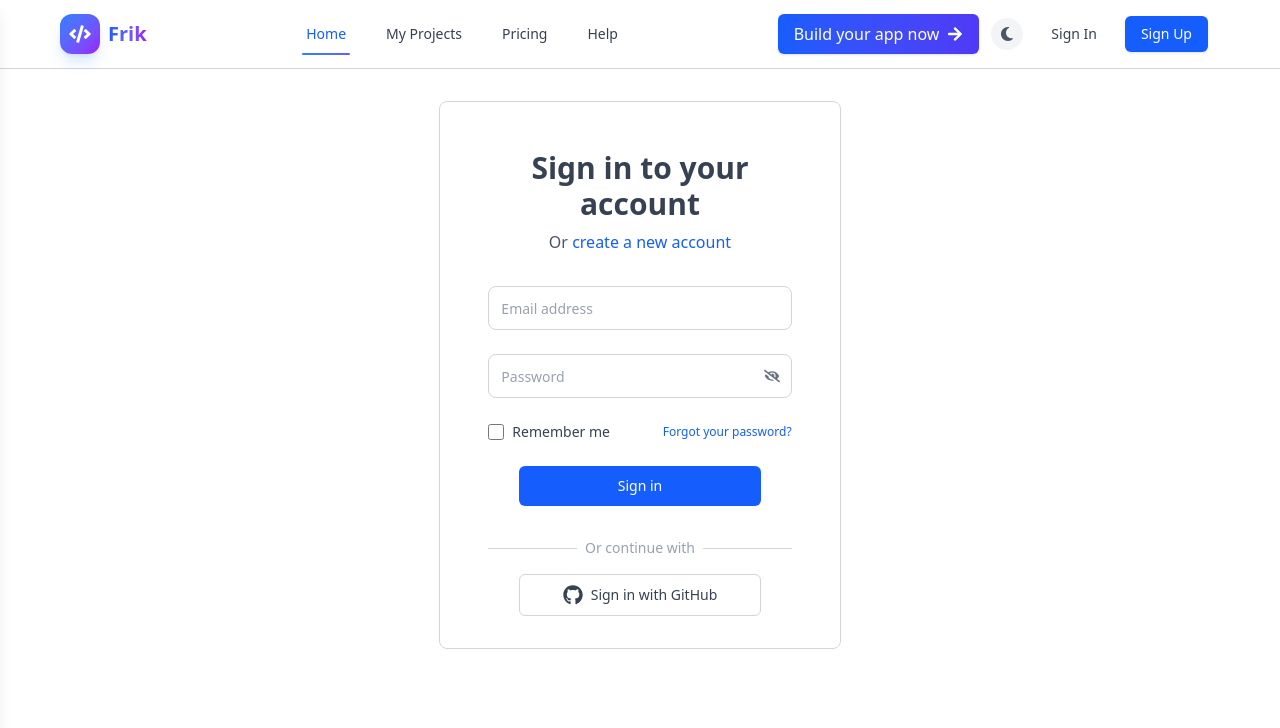
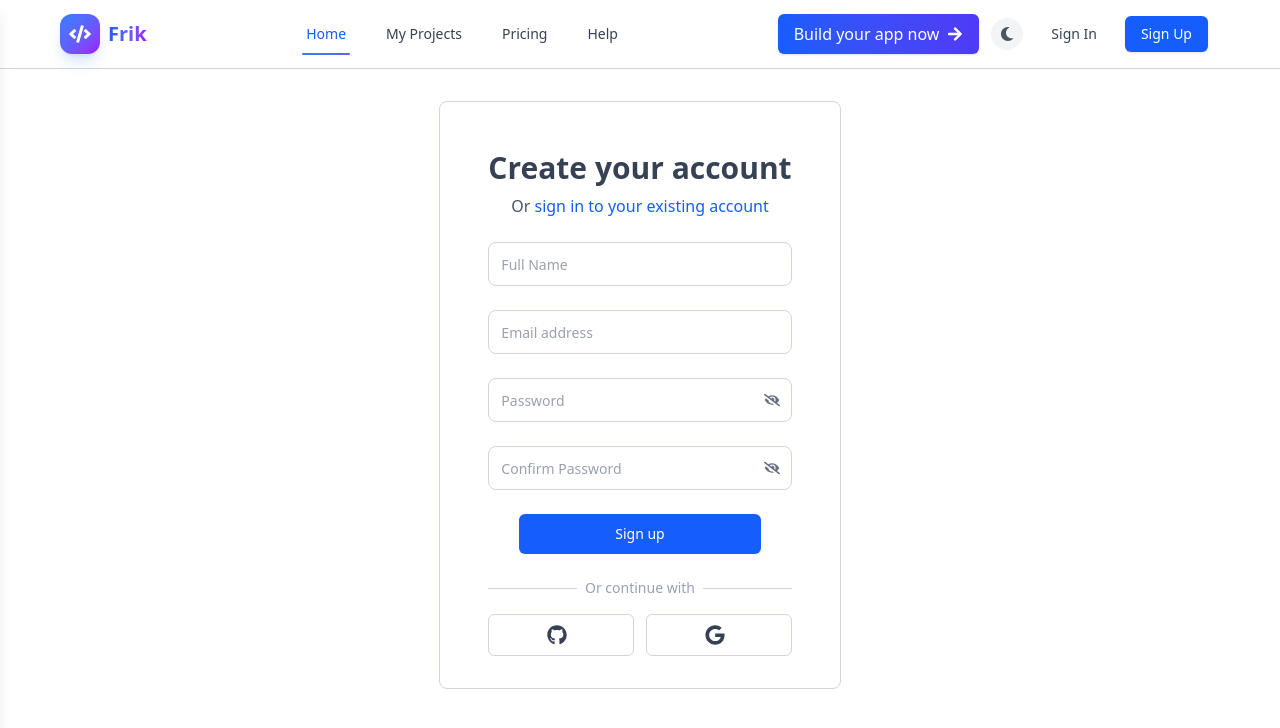
Before and after one commit to elite6108/Frik.Dev, a React (Vite) app: page / in a window 1280 px wide. Shown: the top 728 px of the page. Built offline with nearby package versions, Linux system fonts and the light colour scheme.

Commit message:
sign up page ui created

```diff
--- a/src/layouts/Layout.jsx
+++ b/src/layouts/Layout.jsx
@@ -3,6 +3,7 @@ import Navbar from '../components/Navbar/Navbar';
 import Admin from '../pages/Admin';
 import Builder from '../pages/Builder';
 import SignIn from '../pages/SignIn';
+import SignUp from '../pages/SignUp';
 
 const Layout = () => {
   return (
@@ -12,7 +13,8 @@ const Layout = () => {
         {/* <Outlet /> */}
         {/* <Admin /> */}
         {/* <Builder /> */}
-        <SignIn onSubmit={(values) => console.log(values)} isLoading={console.log("loading")} error={console.log("err")} handleGitHubSignIn={console.log("github")} />
+        {/* <SignIn onSubmit={(values) => console.log(values)} isLoading={console.log("loading")} error={console.log("err")} handleGitHubSignIn={console.log("github")} /> */}
+        <SignUp onSubmit={(values) => console.log(values)} isLoading={console.log("loading")} error={console.log("err")} handleProviderSignUp={console.log("github")} />
       </main>
     </div>
   );
--- a/src/pages/SignUp.jsx
+++ b/src/pages/SignUp.jsx
@@ -0,0 +1,170 @@
+import { useState } from "react";
+import { Formik, Form, Field, ErrorMessage } from "formik";
+import * as Yup from "yup";
+import { Link } from "react-router-dom";
+import { FaGithub, FaGoogle, FaEye, FaEyeSlash } from "react-icons/fa";
+
+const SignUpSchema = Yup.object().shape({
+  fullName: Yup.string().required("Full name is required."),
+  email: Yup.string().email("Invalid email.").required("Email is required."),
+  password: Yup.string()
+    .min(8, "Password must contain at least 8 characters.")
+    .required("Password is required."),
+  confirmPassword: Yup.string()
+    .oneOf([Yup.ref("password")], "Passwords must match.")
+    .required("Please confirm your password."),
+});
+
+const TextInput = ({
+  name,
+  type,
+  placeholder,
+  isLoading,
+  showToggle = false,
+  showPassword,
+  togglePassword,
+}) => (
+  <div>
+    <div className="relative h-11">
+      <Field
+        id={name}
+        name={name}
+        type={showToggle && showPassword ? "text" : type}
+        placeholder={placeholder}
+        className="w-full h-full px-3 pr-10 py-2.5 border border-gray-300 dark:border-gray-600 rounded-lg placeholder-gray-400 text-gray-700 dark:text-gray-300 focus:outline-none focus:ring-blue-500 focus:border-blue-500 sm:text-sm"
+        disabled={isLoading}
+      />
+      {showToggle && (
+        <button
+          type="button"
+          onClick={togglePassword}
+          className="absolute top-1/2 -translate-y-1/2 right-3 cursor-pointer text-gray-500"
+          tabIndex={-1}
+        >
+          {showPassword ? <FaEye /> : <FaEyeSlash />}
+        </button>
+      )}
+    </div>
+    <ErrorMessage
+      name={name}
+      component="div"
+      className="text-red-700 text-xs mt-2"
+    />
+  </div>
+);
+
+export default function SignUp({ onSubmit, isLoading, error, handleProviderSignUp }) {
+  const [showPassword, setShowPassword] = useState(false);
+  const [showConfirmPassword, setShowConfirmPassword] = useState(false);
+
+  const togglePassword = () => setShowPassword((prev) => !prev);
+  const toggleConfirmPassword = () => setShowConfirmPassword((prev) => !prev);
+
+  return (
+    <div className="flex items-center justify-center bg-white dark:bg-gray-800 px-6 py-8 sm:px-6 lg:px-12 w-full md:w-1/2 lg:w-[33%] mx-auto rounded-lg border border-gray-300 dark:border-gray-700">
+      <div className="w-full space-y-6">
+        <div>
+          <h2 className="mt-4 text-center text-3xl font-bold text-gray-700 dark:text-gray-200">
+            Create your account
+          </h2>
+          <p className="mt-2 text-center text-gray-600 dark:text-gray-400">
+            Or{" "}
+            <Link to="/login" className="text-blue-600 hover:underline">
+              sign in to your existing account
+            </Link>
+          </p>
+        </div>
+
+        {error && <p className="text-sm text-red-700">{error}</p>}
+
+        <Formik
+          initialValues={{
+            fullName: "",
+            email: "",
+            password: "",
+            confirmPassword: "",
+          }}
+          validationSchema={SignUpSchema}
+          onSubmit={(values, { setSubmitting }) => {
+            onSubmit(values);
+            setSubmitting(false);
+          }}
+        >
+          {({ isSubmitting }) => (
+            <Form className="space-y-6">
+              <TextInput
+                name="fullName"
+                type="text"
+                placeholder="Full Name"
+                isLoading={isLoading}
+              />
+              <TextInput
+                name="email"
+                type="email"
+                placeholder="Email address"
+                isLoading={isLoading}
+              />
+              <TextInput
+                name="password"
+                type="password"
+                placeholder="Password"
+                isLoading={isLoading}
+                showToggle
+                showPassword={showPassword}
+                togglePassword={togglePassword}
+              />
+              <TextInput
+                name="confirmPassword"
+                type="password"
+                placeholder="Confirm Password"
+                isLoading={isLoading}
+                showToggle
+                showPassword={showConfirmPassword}
+                togglePassword={toggleConfirmPassword}
+              />
+
+              <button
+                type="submit"
+                disabled={isSubmitting || isLoading}
+                className="w-[80%] mx-auto block py-2.5 px-4 text-sm font-medium text-white bg-blue-600 hover:bg-blue-700 rounded-md disabled:opacity-50 hover:scale-101 transition-transform duration-200 cursor-pointer"
+              >
+                Sign up
+              </button>
+            </Form>
+          )}
+        </Formik>
+
+        <div className="mt-2">
+          <div className="relative">
+            <div className="absolute inset-0 flex items-center">
+              <div className="w-full border-t border-gray-300 dark:border-gray-600" />
+            </div>
+            <div className="relative flex justify-center text-sm">
+              <span className="px-2 bg-white dark:bg-gray-800 text-gray-400">
+                Or continue with
+              </span>
+            </div>
+          </div>
+
+          <div className="mt-4 w-full flex flex-col md:flex-row mx-auto space-y-3 md:space-y-0 md:space-x-3">
+            <button
+              onClick={() => handleProviderSignUp("github")}
+              disabled={isLoading}
+              className="w-full md:w-1/2 py-2.5 px-4 inline-flex justify-center items-center border border-gray-300 rounded-md bg-white hover:bg-gray-50 disabled:opacity-50 text-gray-700 hover:scale-101 transition-transform duration-200 cursor-pointer"
+            >
+              <FaGithub className="w-5 h-5 mr-2" />
+            </button>
+
+            <button
+              onClick={() => handleProviderSignUp("google")}
+              disabled={isLoading}
+              className="w-full md:w-1/2 py-2.5 px-4 inline-flex justify-center items-center border border-gray-300 rounded-md bg-white hover:bg-gray-50 disabled:opacity-50 text-gray-700 hover:scale-101 transition-transform duration-200 cursor-pointer"
+            >
+              <FaGoogle className="w-5 h-5 mr-2" />
+            </button>
+          </div>
+        </div>
+      </div>
+    </div>
+  );
+}
```
